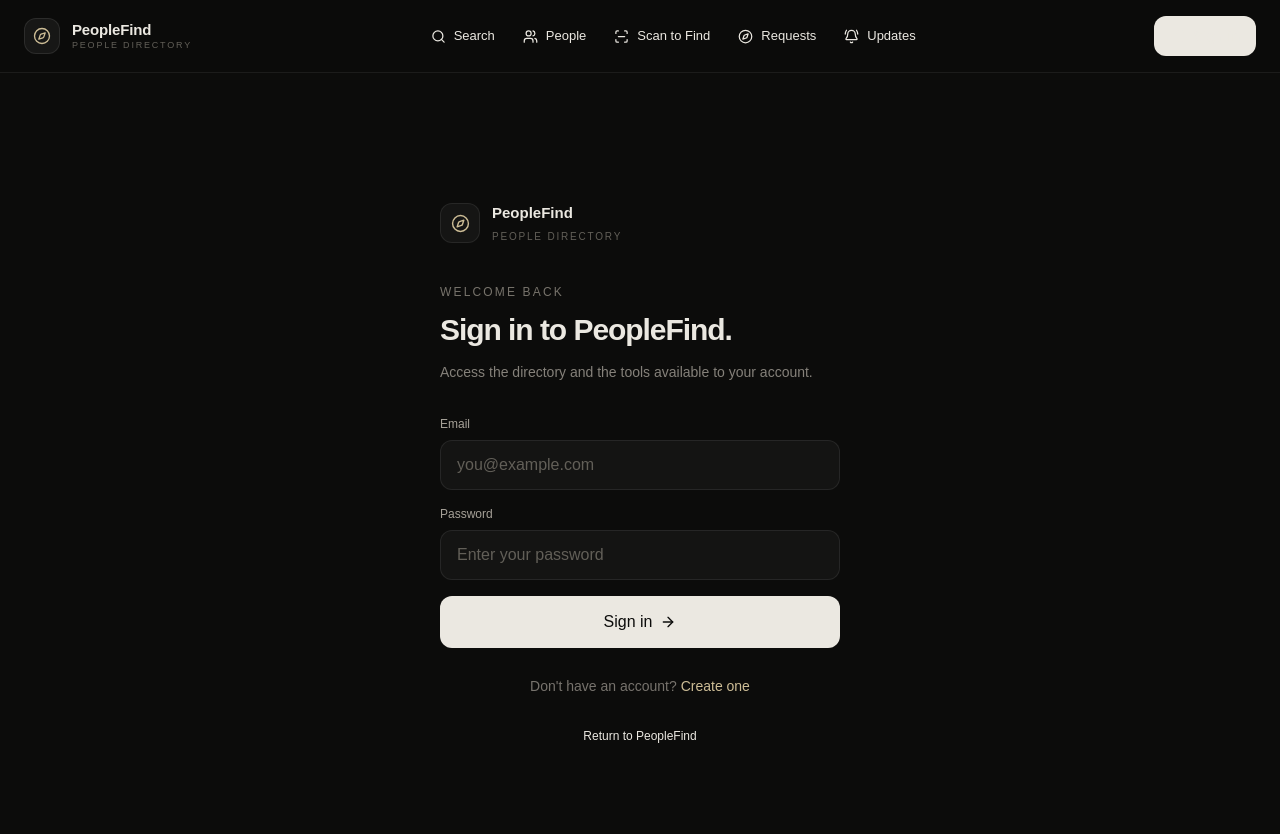
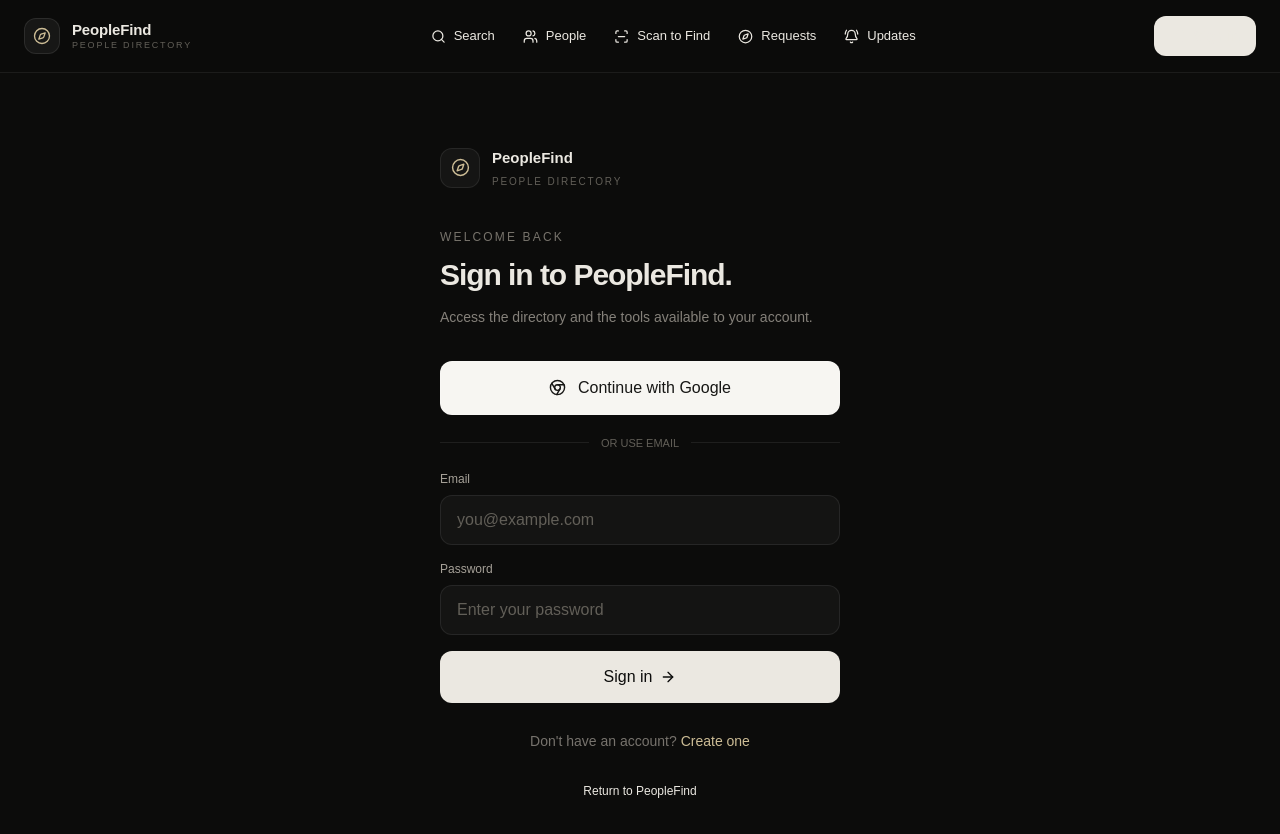
Before and after one commit to fiendmonk422-source/people-find, a Next.js app: page /auth in a window 1280 px wide. Shown: the top 834 px of the page. Built offline with nearby package versions, Linux system fonts and the light colour scheme; no server answers; the database is empty.

Commit message:
Add Google sign-in and email confirmation redirect

```diff
--- a/app/auth/page.tsx
+++ b/app/auth/page.tsx
@@ -2,7 +2,7 @@
 
 import { FormEvent, useEffect, useState } from "react";
 import Link from "next/link";
-import { ArrowRight, Compass, Loader2 } from "lucide-react";
+import { ArrowRight, Compass, Loader2, Chrome } from "lucide-react";
 import { useRouter } from "next/navigation";
 
 import { supabase } from "../../src/lib/supabase";
@@ -54,11 +54,7 @@ export default function AuthPage() {
         const { data, error } = await supabase.auth.signUp({
           email: email.trim(),
           password,
-          options: {
-            data: {
-              nickname: nickname.trim(),
-            },
-          },
+          options: { data: { nickname: nickname.trim() }, emailRedirectTo: window.location.origin + "/auth/callback" },
         });
 
         if (error) {
@@ -101,6 +97,8 @@ export default function AuthPage() {
       setLoading(false);
     }
   }
+
+  async function signInWithGoogle() { setLoading(true); setError(""); setMessage(""); const { error: oauthError } = await supabase.auth.signInWithOAuth({ provider: "google", options: { redirectTo: window.location.origin + "/auth/callback" } }); if (oauthError) { setError(oauthError.message); setLoading(false); } }
 
   if (checking) {
     return (
@@ -155,8 +153,7 @@ export default function AuthPage() {
           </p>
         </div>
 
-        {/* Form */}
-        <form onSubmit={handleSubmit} className="space-y-4">
+        <button type="button" onClick={signInWithGoogle} disabled={loading} className="mb-5 flex w-full items-center justify-center gap-3 rounded-xl border border-white/[0.12] bg-[#f7f6f2] px-4 py-3.5 text-sm font-semibold text-[#171715] transition hover:bg-white disabled:opacity-50"><Chrome size={17} />Continue with Google</button><div className="mb-5 flex items-center gap-3 text-[11px] text-[#625f58]"><span className="h-px flex-1 bg-white/[0.08]" /><span>OR USE EMAIL</span><span className="h-px flex-1 bg-white/[0.08]" /></div><form onSubmit={handleSubmit} className="space-y-4">
           {mode === "signup" && (
             <div>
               <label
```
